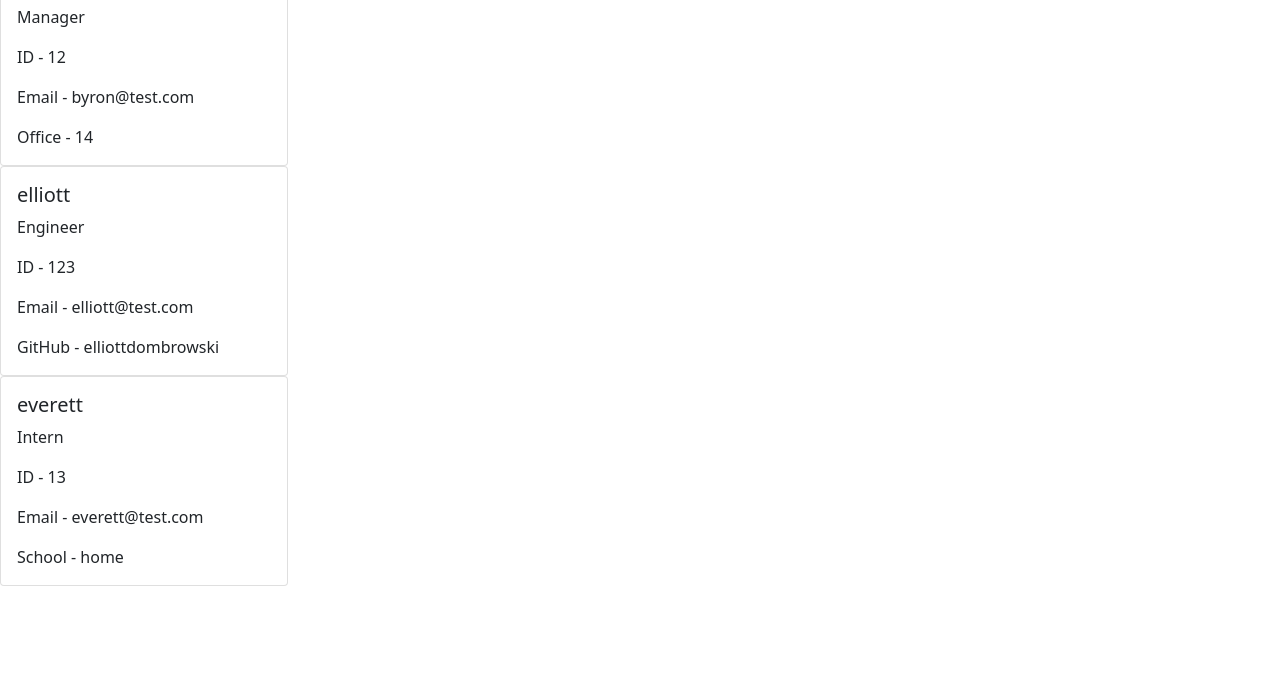
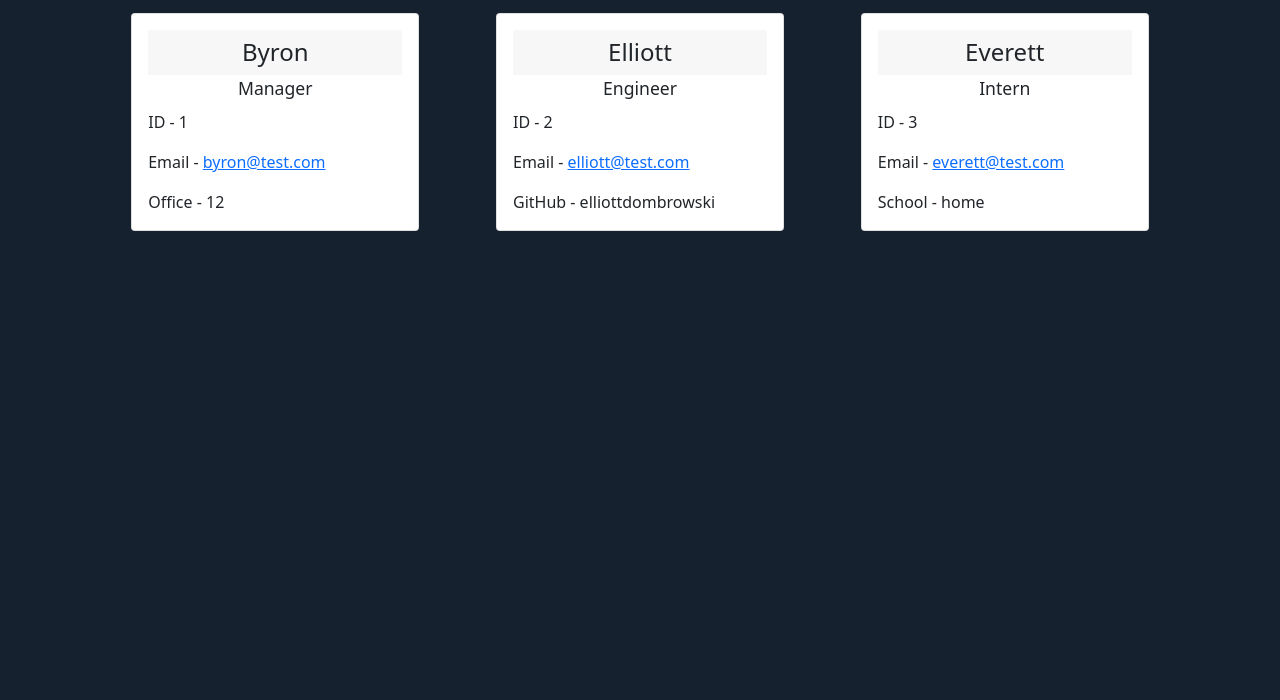
Before and after one commit to elliottdombrowski/employee-team-generator, a website: page team.html in a window 1280 px wide. Shown: the part 100-800 px from the top of the page. Drawn offline with nearby package versions, Linux system fonts and the light colour scheme.

Commit message:
Added comments and edited email data to be clickable

```diff
--- a/lib/Employee.js
+++ b/lib/Employee.js
@@ -1,3 +1,4 @@
+//CREATE EMPLOYEE CLASS AND CONSTRUCTOR FUNCTION
 class Employee {
     constructor(name, id, email) {
         this.name = name;
@@ -6,6 +7,7 @@ class Employee {
         this.role = "Employee";
     }
 
+    //RETURN NAME, ID, EMAIL, AND ROLE
     getName() {
         return this.name;
     }
@@ -22,10 +24,10 @@ class Employee {
         this.email = newEmail;
     }
 
+    //RETURNS EMPLOYEE
     getRole() {
         return this.role;
     }
-    //Returns Employee
 
     checkValidEmail() {
         return this.email.match("@") != null;
--- a/lib/Engineer.js
+++ b/lib/Engineer.js
@@ -1,10 +1,16 @@
 const Employee = require('./Employee');
 
+//ENGINEER CHILD CLASS EXTENDS EMPLOYEE PARENT CLASS
 class Engineer extends Employee {
     constructor(name, id, email, username) {
 
+        //SUPER INCLUDES ALL PARAMETERS FROM EMPLOYEE CLASS
         super(name, id, email);
+
+        //RETURNS ENGINEER'S GITHUB USERNAME BASED ON INPUT
         this.username = username;
+
+        //RETURNS ROLE AS ENGINEER
         this.role = "Engineer";
     };
 
--- a/lib/HtmlGen.js
+++ b/lib/HtmlGen.js
@@ -1,13 +1,19 @@
+//FUNCTION TO WRITE HTML PAGE - CALLED IN INDEX.JS
 function createHtml(team) {
+  //SETS CARDS ARRAY AND STRING TO EMPTY
   cards = [];
   cardsStr = ""
+
+  //FOR EACH TEAM MEMBER, RETRIEVE AND APPEND RESPECTIVE PARENT CLASS DATA
   for (let i = 0; i < team.length; i++) {
     cardsStr +=  `<div class="card" style="width: 18rem;">
       <div class="card-body">
-      <h5 class="card-title">${team[i].name}</h5>
-      <p class="card-text">${team[i].role}</p>
+      <h5 class="card-header">${team[i].name}</h5>
+      <p class="card-title">${team[i].role}</p>
       <p class="card-text">ID - ${team[i].id}</p>
-      <p class="card-text">Email - ${team[i].email}</p>`;
+      <p class="card-text">Email - <a href="mailto:${team[i].email}"> ${team[i].email} </a></p>`;
+
+      //FOR EACH CARD, CHECK IF ROLE MATCHES AND ADD RESPECTIVE CHILD CLASS'S UNIQUE DATA
     if (team[i].role === "Manager") {
       cardsStr += `<p class="card-text">Office - ${team[i].office}</p>`;
     } else if (team[i].role === "Engineer") {
@@ -20,6 +26,7 @@ function createHtml(team) {
   }
 
 
+    //RETURN HTML STRING WITH DATA
     return `<!DOCTYPE html>
     <html lang="en">
       <head>
@@ -30,11 +37,12 @@ function createHtml(team) {
 
         <link href="https://cdn.jsdelivr.net/npm/bootstrap@5.1.1/dist/css/bootstrap.min.css" rel="stylesheet" integrity="sha384-F3w7mX95PdgyTmZZMECAngseQB83DfGTowi0iMjiWaeVhAn4FJkqJByhZMI3AhiU" crossorigin="anonymous">
         <script src="https://cdn.jsdelivr.net/npm/bootstrap@5.1.1/dist/js/bootstrap.bundle.min.js" integrity="sha384-/bQdsTh/da6pkI1MST/rWKFNjaCP5gBSY4sEBT38Q/9RBh9AH40zEOg7Hlq2THRZ" crossorigin="anonymous"></script>
-      </head>
+        <link rel="stylesheet" href="dist/styles.css">
+        </head>
 
       <body>
         <header>
-            <h1>My Team Page</h1>
+            <h1>My Team</h1>
         </header>
 
         <main>
--- a/lib/Intern.js
+++ b/lib/Intern.js
@@ -1,10 +1,16 @@
 const Employee = require('./Employee');
 
+//INTERN CLASS EXTENDS PARENT EMPLOYEE CLASS
 class Intern extends Employee {
     constructor(name, id, email, school) {
 
+        //SUPER INCLUDES ALL PARAMETERS FROM EMPLOYEE CLASS
         super(name, id, email);
+
+        //RETURNS INTERN'S SCHOOL BASED OFF USER INPUT
         this.school = school;
+
+        //RETURNS ROLE AS INTERN
         this.role = "Intern";
     };
 
--- a/lib/Manager.js
+++ b/lib/Manager.js
@@ -1,10 +1,16 @@
 const Employee = require('./Employee');
 
+//MANAGER CLASS EXTENDS EMPLOYEE CLASS
 class Manager extends Employee {
     constructor(name, id, email, office) {
 
+        //SUPER INCLUDES ALL PARAMETERS FROM EMPLOYEE CLASS
         super(name, id, email);
+
+        //RETURNS MANAGER'S OFFICE NUMBER ON INPUT
         this.office = office;
+
+        //RETURNS ROLE AS MANAGER
         this.role = "Manager";
     };
 
--- a/team.html
+++ b/team.html
@@ -8,29 +8,30 @@
 
         <link href="https://cdn.jsdelivr.net/npm/bootstrap@5.1.1/dist/css/bootstrap.min.css" rel="stylesheet" integrity="sha384-F3w7mX95PdgyTmZZMECAngseQB83DfGTowi0iMjiWaeVhAn4FJkqJByhZMI3AhiU" crossorigin="anonymous">
         <script src="https://cdn.jsdelivr.net/npm/bootstrap@5.1.1/dist/js/bootstrap.bundle.min.js" integrity="sha384-/bQdsTh/da6pkI1MST/rWKFNjaCP5gBSY4sEBT38Q/9RBh9AH40zEOg7Hlq2THRZ" crossorigin="anonymous"></script>
-      </head>
+        <link rel="stylesheet" href="dist/styles.css">
+        </head>
 
       <body>
         <header>
-            <h1>My Team Page</h1>
+            <h1>My Team</h1>
         </header>
 
         <main>
             <div class="card" style="width: 18rem;">
       <div class="card-body">
-      <h5 class="card-title">byron</h5>
-      <p class="card-text">Manager</p>
-      <p class="card-text">ID - 12</p>
-      <p class="card-text">Email - byron@test.com</p><p class="card-text">Office - 14</p></div></div><div class="card" style="width: 18rem;">
+      <h5 class="card-header">Byron</h5>
+      <p class="card-title">Manager</p>
+      <p class="card-text">ID - 1</p>
+      <p class="card-text">Email - <a href="mailto:byron@test.com"> byron@test.com </a></p><p class="card-text">Office - 12</p></div></div><div class="card" style="width: 18rem;">
       <div class="card-body">
-      <h5 class="card-title">elliott</h5>
-      <p class="card-text">Engineer</p>
-      <p class="card-text">ID - 123</p>
-      <p class="card-text">Email - elliott@test.com</p><p class="card-text">GitHub - elliottdombrowski</p></div></div><div class="card" style="width: 18rem;">
+      <h5 class="card-header">Elliott</h5>
+      <p class="card-title">Engineer</p>
+      <p class="card-text">ID - 2</p>
+      <p class="card-text">Email - <a href="mailto:elliott@test.com"> elliott@test.com </a></p><p class="card-text">GitHub - elliottdombrowski</p></div></div><div class="card" style="width: 18rem;">
       <div class="card-body">
-      <h5 class="card-title">everett</h5>
-      <p class="card-text">Intern</p>
-      <p class="card-text">ID - 13</p>
-      <p class="card-text">Email - everett@test.com</p><p class="card-text">School - home</p></div></div>
+      <h5 class="card-header">Everett</h5>
+      <p class="card-title">Intern</p>
+      <p class="card-text">ID - 3</p>
+      <p class="card-text">Email - <a href="mailto:everett@test.com"> everett@test.com </a></p><p class="card-text">School - home</p></div></div>
         </main>
       </body>
```
Also changed, not shown: _tests_/Employee.test.js (+3 -1 lines), index.js (+15 -6 lines), dist/styles.css.
